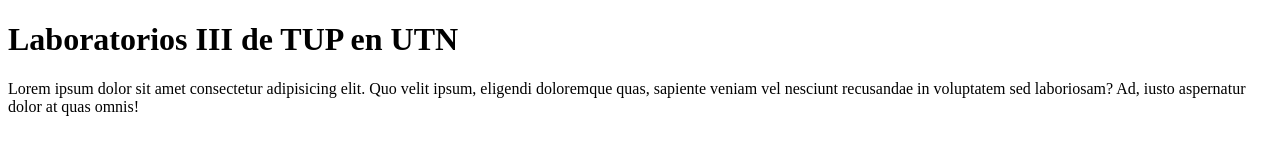
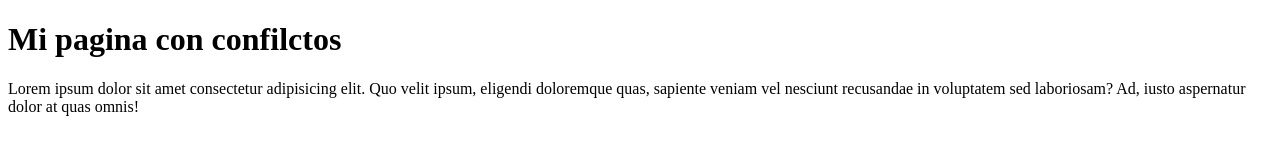
Before and after one commit to KevinLlabot/TP2, a plain HTML site: page Fusion con confictos/index.html in a window 1280 px wide. Drawn offline with Linux system fonts and the light colour scheme.

Commit message:
desde bug1 modificamos

```diff
--- a/Fusion con confictos/index.html
+++ b/Fusion con confictos/index.html
@@ -2,11 +2,11 @@
 <html>
 <head>
     <meta charset="UTF-8">
-    <title>TP2 Laboratorios III</title>
+    <title>Mi pagina</title>
 </head>
 <body>
 
-    <h1> Laboratorios III de TUP en UTN</h1>
+    <h1>Mi pagina con confilctos</h1>
     <p>Lorem ipsum dolor sit amet consectetur adipisicing elit. Quo velit ipsum, eligendi doloremque quas, sapiente veniam vel nesciunt recusandae in voluptatem sed laboriosam? Ad, iusto aspernatur dolor at quas omnis!</p>
 
 
```
